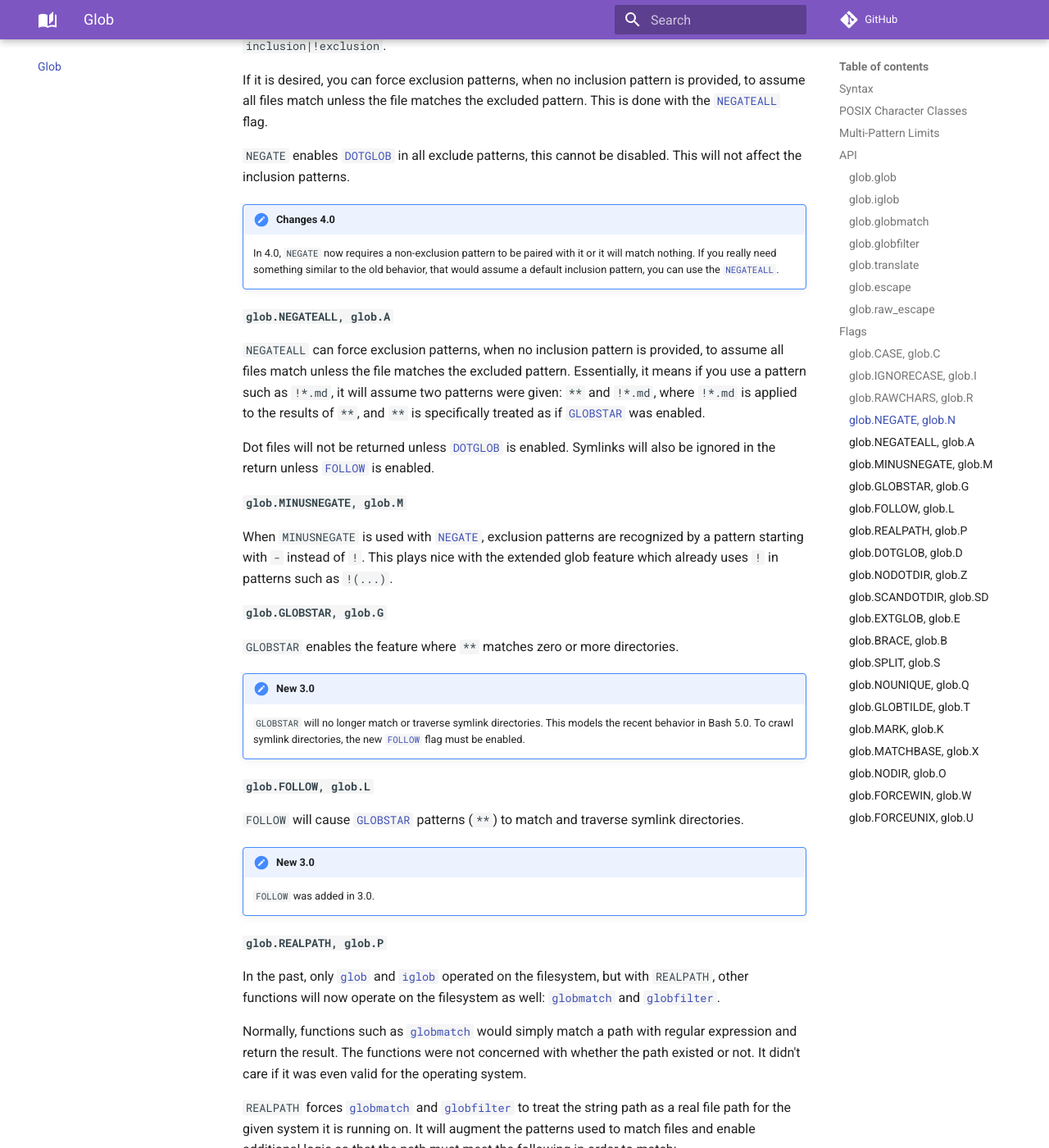
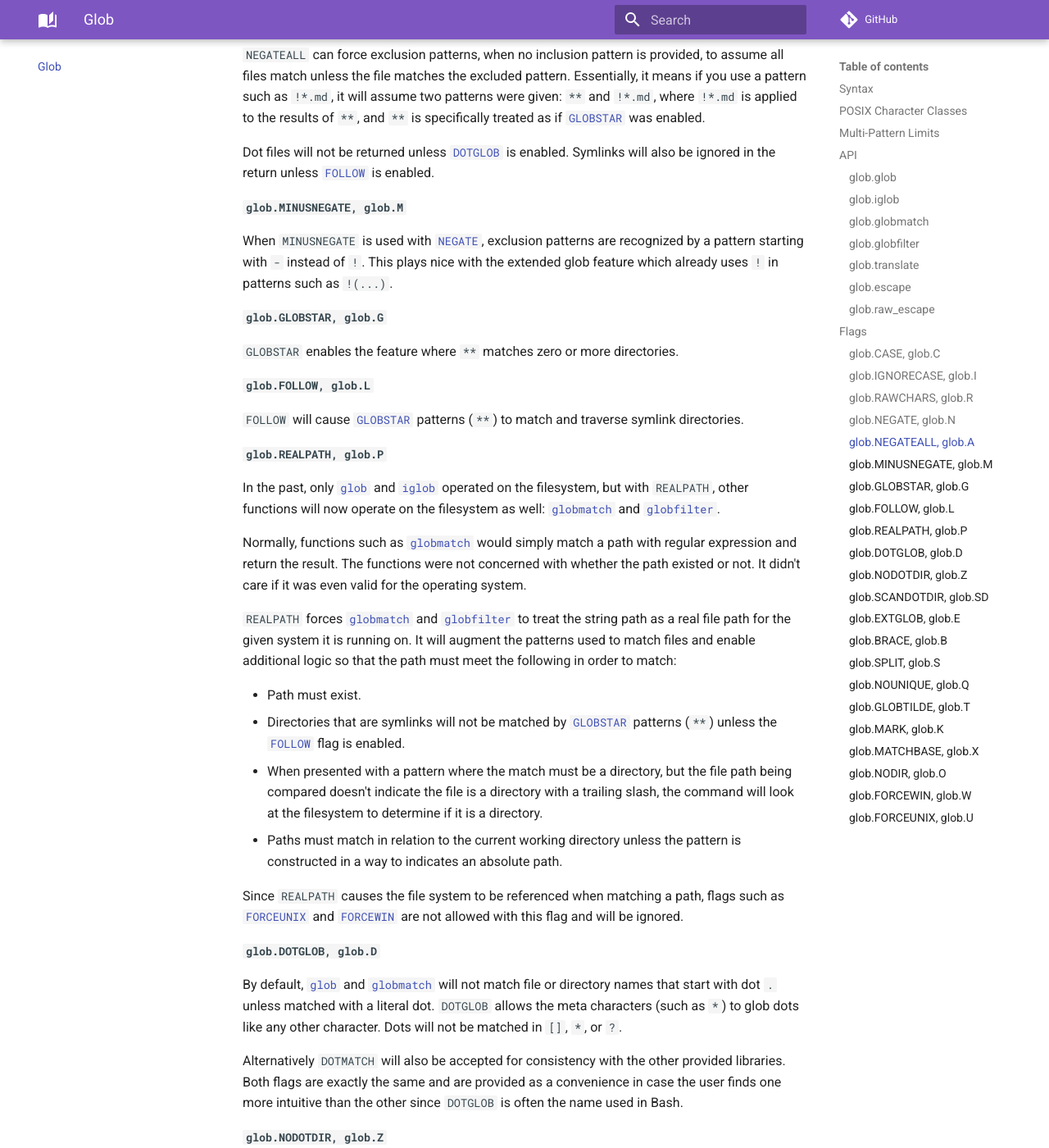
Before and after one commit to facelessuser/wcmatch, an MkDocs documentation site: the page built from docs/src/markdown/glob.md, in a window 1280 px wide and 1400 px high, scrolled down 15621 px. Shown: the whole window at 82% size. Built offline with MkDocs 1.6.1 and Material for MkDocs 9.7.7, drawn with Linux system fonts in a browser that asks for light colours; emoji names are drawn with the system emoji font; comment, search, counter and statistics services are not loaded; some of the changed text lies outside the part shown.

Commit message:
Update docs

````diff
--- a/docs/src/markdown/fnmatch.md
+++ b/docs/src/markdown/fnmatch.md
@@ -159,10 +159,6 @@ we wrap the entire group to be captured: `#!py3 '+(a)'` --> `#!py3 r'((a)+)'`.
 ('file', '33', '.test.txt')
 ```
 
-!!! new "Changes 4.0"
-    Translate now outputs exclusion patterns so that if they match, the file is excluded. This is opposite logic to how
-    it used to be, but is more efficient.
-
 !!! new "New 6.0"
     `limit` was added in 6.0.
 
@@ -174,9 +170,6 @@ we wrap the entire group to be captured: `#!py3 '+(a)'` --> `#!py3 r'((a)+)'`.
 #### `fnmatch.CASE, fnmatch.C` {: #case}
 
 `CASE` forces case sensitivity. `CASE` has higher priority than [`IGNORECASE`](#ignorecase).
-
-!!! new "New 4.3"
-    `CASE` is new in 4.3.0.
 
 #### `fnmatch.IGNORECASE, fnmatch.I` {: #ignorecase}
 
@@ -196,11 +189,6 @@ Assuming the `SPLIT` flag, this means using it in a pattern such as `inclusion|!
 
 If it is desired, you can force exclusion patterns, when no inclusion pattern is provided, to assume all files match
 unless the file matches the excluded pattern. This is done with the [`NEGATEALL`](#negateall) flag.
-
-!!! warning "Changes 4.0"
-    In 4.0, `NEGATE` now requires a non-exclusion pattern to be paired with it or it will match nothing. If you really
-    need something similar to the old behavior, that would assume a default inclusion pattern, you can use the
-    [`NEGATEALL`](#negateall).
 
 #### `fnmatch.NEGATEALL, fnmatch.A` {: #negateall}
 
@@ -286,9 +274,6 @@ normalized. This is great if you need to match Windows specific names on a Linux
 
 If `FORCEWIN` is used along side [`FORCEUNIX`](#forceunix), both will be ignored.
 
-!!! new "New 4.2"
-    `FORCEWIN` is new in 4.2.0.
-
 #### `fnmatch.FORCEUNIX, fnmatch.U` {: #forceunix}
 
 `FORCEUNIX` will force Linux/Unix name and case logic to be used on Windows systems. This is great if you need to match
@@ -299,9 +284,6 @@ to use case insensitivity.
 
 If `FORCEUNIX` is used along side [`FORCEWIN`](#forcewin), both will be ignored.
 
-!!! new "New 4.2"
-    `FORCEUNIX` is new in 4.2.0.
-
 --8<--
 refs.txt
 --8<--
--- a/docs/src/markdown/glob.md
+++ b/docs/src/markdown/glob.md
@@ -479,10 +479,6 @@ we wrap the entire group to be captured: `#!py3 '+(a)'` --> `#!py3 r'((a)+)'`.
 ('file', '33', '.test.txt')
 ```
 
-!!! new "Changes 4.0"
-    Translate now outputs exclusion patterns so that if they match, the file is excluded. This is opposite logic to how
-    it used to be, but is more efficient.
-
 !!! new "New 6.0"
     `limit` was added in 6.0.
 
@@ -629,9 +625,6 @@ escaping will be used.
 On Windows, drive letters (`C:`) and UNC host/share (`//host/share`) portions of a path will still be treated case
 insensitively, but the rest of the path will have case sensitive logic applied.
 
-!!! new "New 4.3"
-    `CASE` is new in 4.3.0.
-
 #### `glob.IGNORECASE, glob.I` {: #ignorecase}
 
 `IGNORECASE` forces case insensitivity. [`CASE`](#case) has higher priority than `IGNORECASE`.
@@ -654,11 +647,6 @@ unless the file matches the excluded pattern. This is done with the [`NEGATEALL`
 `NEGATE` enables [`DOTGLOB`](#dotglob) in all exclude patterns, this cannot be disabled. This will not affect the
 inclusion patterns.
 
-!!! new "Changes 4.0"
-    In 4.0, `NEGATE` now requires a non-exclusion pattern to be paired with it or it will match nothing. If you really
-    need something similar to the old behavior, that would assume a default inclusion pattern, you can use the
-    [`NEGATEALL`](#negateall).
-
 #### `glob.NEGATEALL, glob.A` {: #negateall}
 
 `NEGATEALL` can force exclusion patterns, when no inclusion pattern is provided, to assume all files match unless the
@@ -678,16 +666,9 @@ When `MINUSNEGATE` is used with [`NEGATE`](#negate), exclusion patterns are reco
 
 `GLOBSTAR` enables the feature where `**` matches zero or more directories.
 
-!!! new "New 3.0"
-    `GLOBSTAR` will no longer match or traverse symlink directories. This models the recent behavior in Bash 5.0. To
-    crawl symlink directories, the new [`FOLLOW`](#follow) flag must be enabled.
-
 #### `glob.FOLLOW, glob.L` {: #follow}
 
 `FOLLOW` will cause [`GLOBSTAR`](#globstar) patterns (`**`) to match and traverse symlink directories.
-
-!!! new "New 3.0"
-    `FOLLOW` was added in 3.0.
 
 #### `glob.REALPATH, glob.P` {: #realpath}
 
@@ -713,9 +694,6 @@ logic so that the path must meet the following in order to match:
 
 Since `REALPATH` causes the file system to be referenced when matching a path, flags such as
 [`FORCEUNIX`](#forceunix) and [`FORCEWIN`](#forcewin) are not allowed with this flag and will be ignored.
-
-!!! new "New 3.0"
-    `REALPATH` was added in 3.0.
 
 #### `glob.DOTGLOB, glob.D` {: #dotglob}
 
@@ -942,9 +920,6 @@ enabled, ensuring the files have trailing slashes can still save you a call to `
 ['appveyor.yml', 'base.patch', 'basematch.diff', 'docs', 'LICENSE.md', 'MANIFEST.in', 'mkdocs.yml', 'README.md', 'requirements', 'setup.cfg', 'setup.py', 'tests', 'tools', 'tox.ini', 'wcmatch']
 ```
 
-!!! new "New 4.0"
-    `MARK` added in 4.0.
-
 #### `glob.MATCHBASE, glob.X` {: #matchbase}
 
 `MATCHBASE`, when a pattern has no slashes in it, will cause [`glob`](#glob) and [`iglob`](#iglob) to seek for
@@ -958,9 +933,6 @@ start with `.` and will not match such files and directories if [`DOTGLOB`](#dot
 >>> glob.glob('*.txt', flags=glob.MATCHBASE)
 ['docs/src/dictionary/en-custom.txt', 'docs/src/markdown/_snippets/abbr.txt', 'docs/src/markdown/_snippets/links.txt', 'docs/src/markdown/_snippets/posix.txt', 'docs/src/markdown/_snippets/refs.txt', 'requirements/docs.txt', 'requirements/lint.txt', 'requirements/setup.txt', 'requirements/test.txt', 'requirements/tools.txt']
 ```
-
-!!! new "New 4.0"
-    `MATCHBASE` added in 4.0.
 
 #### `glob.NODIR, glob.O` {: #nodir}
 
@@ -985,9 +957,6 @@ or [`iglob`](#iglob). It also will not work when using the [`REALPATH`](#realpat
 
 If `FORCEWIN` is used along side [`FORCEUNIX`](#forceunix), both will be ignored.
 
-!!! new "New 4.2"
-    `FORCEWIN` is new in 4.2.0.
-
 #### `glob.FORCEUNIX, glob.U` {: #forceunix}
 
 `FORCEUNIX` will force Linux/Unix path and case logic to be used on Windows systems. This is great if you need to match
@@ -1001,9 +970,6 @@ use case insensitivity.
 
 If `FORCEUNIX` is used along side [`FORCEWIN`](#forcewin), both will be ignored.
 
-!!! new "New 4.2"
-    `FORCEUNIX` is new in 4.2.0.
-
 --8<--
 refs.txt
 --8<--
````
Also changed, not shown: docs/src/markdown/wcmatch.md (+23 -29 lines).
